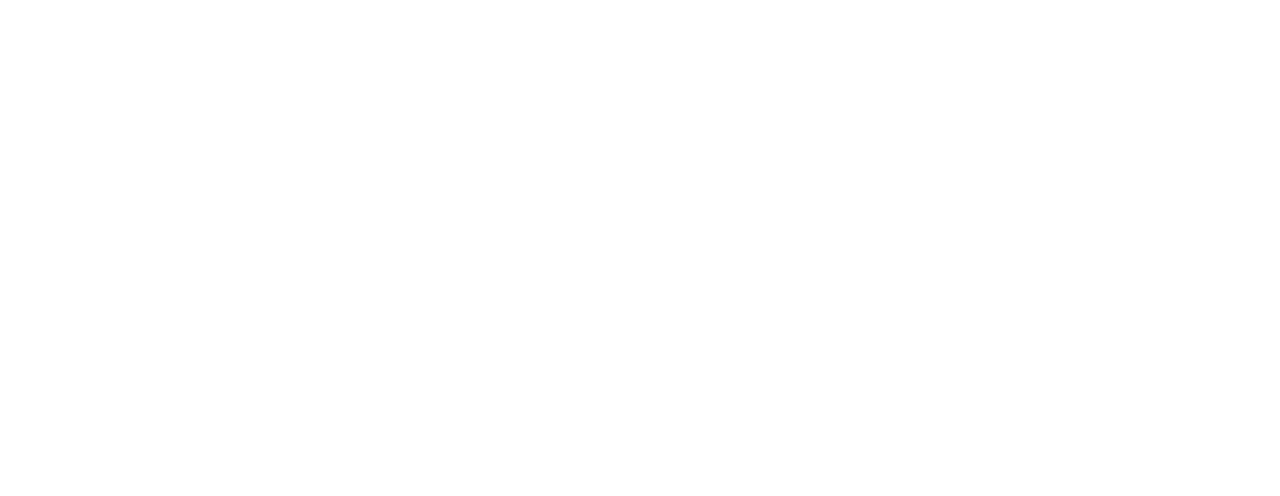
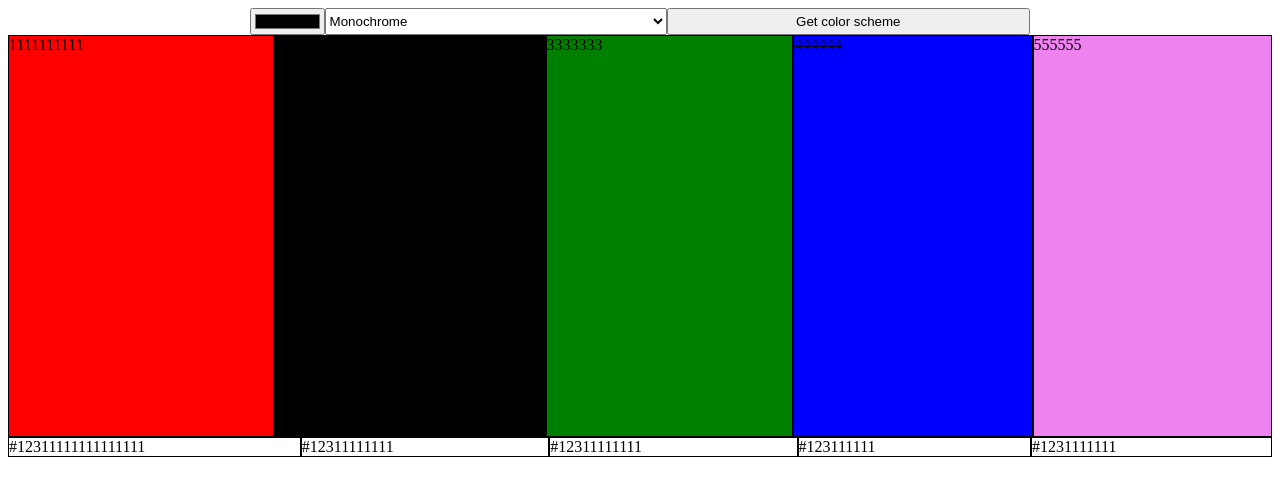
Before and after one commit to jabow/color-scheme-generator, a plain HTML site: page index.html in a window 1280 px wide. Drawn offline with Linux system fonts and the light colour scheme.

Commit message:
Setup basic structure of html

```diff
--- a/index.css
+++ b/index.css
@@ -0,0 +1,59 @@
+/* ##### START TOP BAR ##### */
+.top-bar {
+	display: flex;
+	flex-direction: row;
+	justify-content: space-evenly;
+}
+
+.flex-grow {
+	flex-grow: 1;
+}
+
+.flex-grow-half {
+	flex-grow: 0.1;
+}
+
+/* ##### END TOP BAR ##### */
+
+/* ##### START COLOURS ##### */
+
+#colors {
+	display: flex;
+	flex-direction: row;
+	justify-content: center;
+}
+
+.color {
+	border: 1px solid black;
+	height: 50vh;
+	width: auto;
+}
+
+#color1 {
+	background-color: red;
+}
+#color2 {
+	background-color: black;
+}
+#color3 {
+	background-color: green;
+}
+#color4 {
+	background-color: blue;
+}
+#color5 {
+	background-color: violet;
+}
+
+#hex-code {
+	display: flex;
+	flex-direction: row;
+	justify-content: center;
+}
+
+.hex {
+	border: 1px solid black;
+	width: auto;
+}
+
+/* ##### END COLOURS ##### */
--- a/index.html
+++ b/index.html
@@ -8,6 +8,30 @@
 		<title>Color Scheme Generator</title>
 	</head>
 	<body>
+		<form class="top-bar" action="">
+			<div class="flex-grow"></div>
+			<input class="flex-grow-half" type="color" />
+			<select name="colors" class="flex-grow" id="colors">
+				<option value="monochrome">Monochrome</option>
+				<!--get options from server using JS-->
+			</select>
+			<button class="flex-grow">Get color scheme</button>
+			<div class="flex-grow"></div>
+		</form>
+		<div id="colors">
+			<div id="color1" class="color flex-grow">1111111111</div>
+			<div id="color2" class="color flex-grow">2222222222</div>
+			<div id="color3" class="color flex-grow">3333333</div>
+			<div id="color4" class="color flex-grow">444444</div>
+			<div id="color5" class="color flex-grow">555555</div>
+		</div>
+		<div id="hex-code">
+			<div id="hex1" class="flex-grow hex">#12311111111111111</div>
+			<div id="hex2" class="flex-grow hex">#12311111111</div>
+			<div id="hex3" class="flex-grow hex">#12311111111</div>
+			<div id="hex4" class="flex-grow hex">#123111111</div>
+			<div id="hex5" class="flex-grow hex">#1231111111</div>
+		</div>
 		<script src="index.js"></script>
 	</body>
 </html>
```
